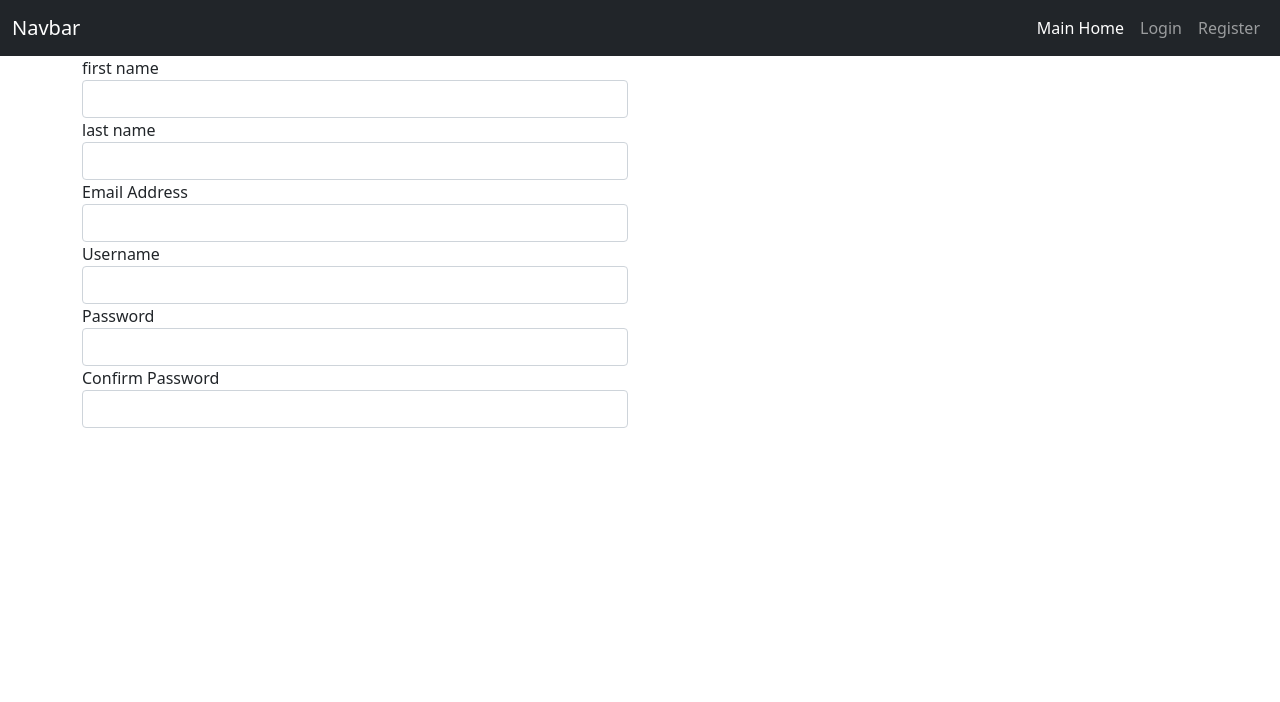
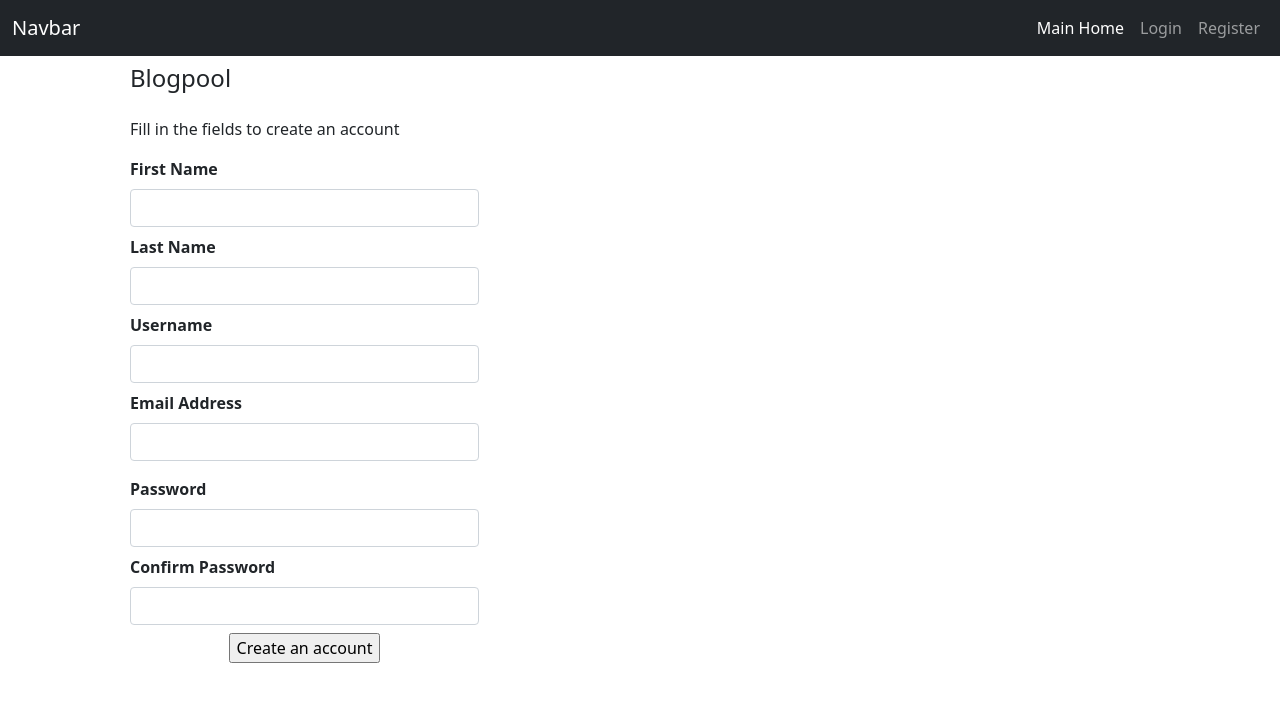
Before and after one commit to MutuaFranklin/BlogPool, a Flask app: page /auth/register in a window 1280 px wide. Shown: the top 702 px of the page. Run offline with Flask 2, Linux system fonts and the light colour scheme; some libraries are stand-ins or nearby versions.

Commit message:
update reg html

```diff
--- a/app/templates/auth/register.html
+++ b/app/templates/auth/register.html
@@ -13,8 +13,74 @@
     <div class="col-md-6">
         <div class="form">
 
-          {{wtf.quick_form(registration_form)}}
-</div>
+          <div class="container">
+            <div class="header">
+                <div class="d-flex justify-content-space-between align-items-center">
+                    <div>
+                        <!-- <img class="sign-up-image" src="../static/images/access_account.svg" alt="access_account image"> -->
+                    </div>
+                    <div class="signup-card px-4 py-2">
+                        <h4 class="fw-light text--center mb-4">Blog<span class="text--primary">pool</span></h4>
+                        <p class="fw-light">Fill in the fields to create an account</p>
+                        <form class="d-flex flex-column justify-content-center align-items-center" action="/auth/register" method="post">
+                            {{registration_form.hidden_tag()}}
+                            <div class="mb-2">
+                                <div class="fw-bold text-capitalize mb-2">
+                                    {{registration_form.first_name.label}}
+                                </div>
+                                <div>
+                                    {{registration_form.first_name(size=30, class_="form-control" )}}
+                                </div>
+                            </div>
+                            <div class="mb-2">
+                                <div class="fw-bold text-capitalize mb-2">
+                                    {{registration_form.last_name.label}}
+                                </div>
+                                <div>
+                                    {{registration_form.last_name(size=30, class_="form-control" )}}
+                                </div>
+                            </div>
+                            <div class="mb-2">
+                                <div class="fw-bold text-capitalize mb-2">
+                                    {{registration_form.username.label}}
+                                </div>
+                                <div>
+                                    {{registration_form.username(size=30, class_="form-control" )}}
+                                </div>
+                            </div>
+                            <div class="mb-2">
+                                <div class="fw-bold text-capitalize mb-2">
+                                    {{registration_form.email.label}}
+                                </div>
+                                <div>
+                                    {{registration_form.email(size=30, class_="form-control" )}}
+                                </div>
+                            </div>
+                            <div class="mt-2">
+                                <div class="fw-bold text-capitalize mb-2">
+                                    {{registration_form.password.label}}
+                                </div>
+                                <div>
+                                    {{registration_form.password(size=30, class_="form-control")}}
+                                </div>
+                            </div>
+                            <div class="mt-2">
+                              <div class="fw-bold text-capitalize mb-2">
+                                  {{registration_form.password_confirm.label}}
+                              </div>
+                              <div>
+                                  {{registration_form.password_confirm(size=30, class_="form-control")}}
+                              </div>
+                          </div>
+                          <div class="mt-2">
+                            <input class="signup-ghost-button" type="submit" value="Create an account">
+                          </div>
+                        </form>
+                    </div>
+                </div>
+            </div>
+        </div>
+        </div>
 
 </div>
 </div>
```
